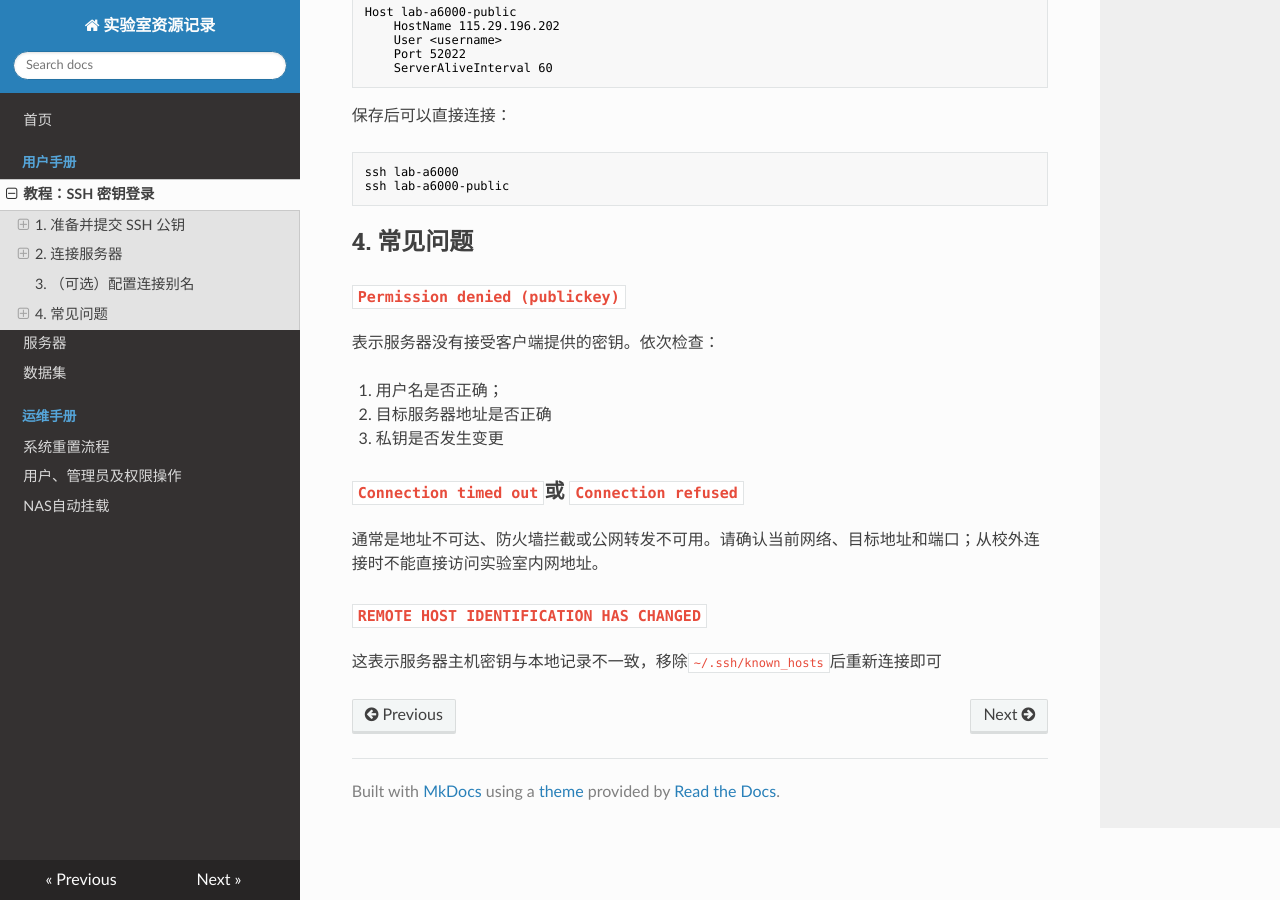
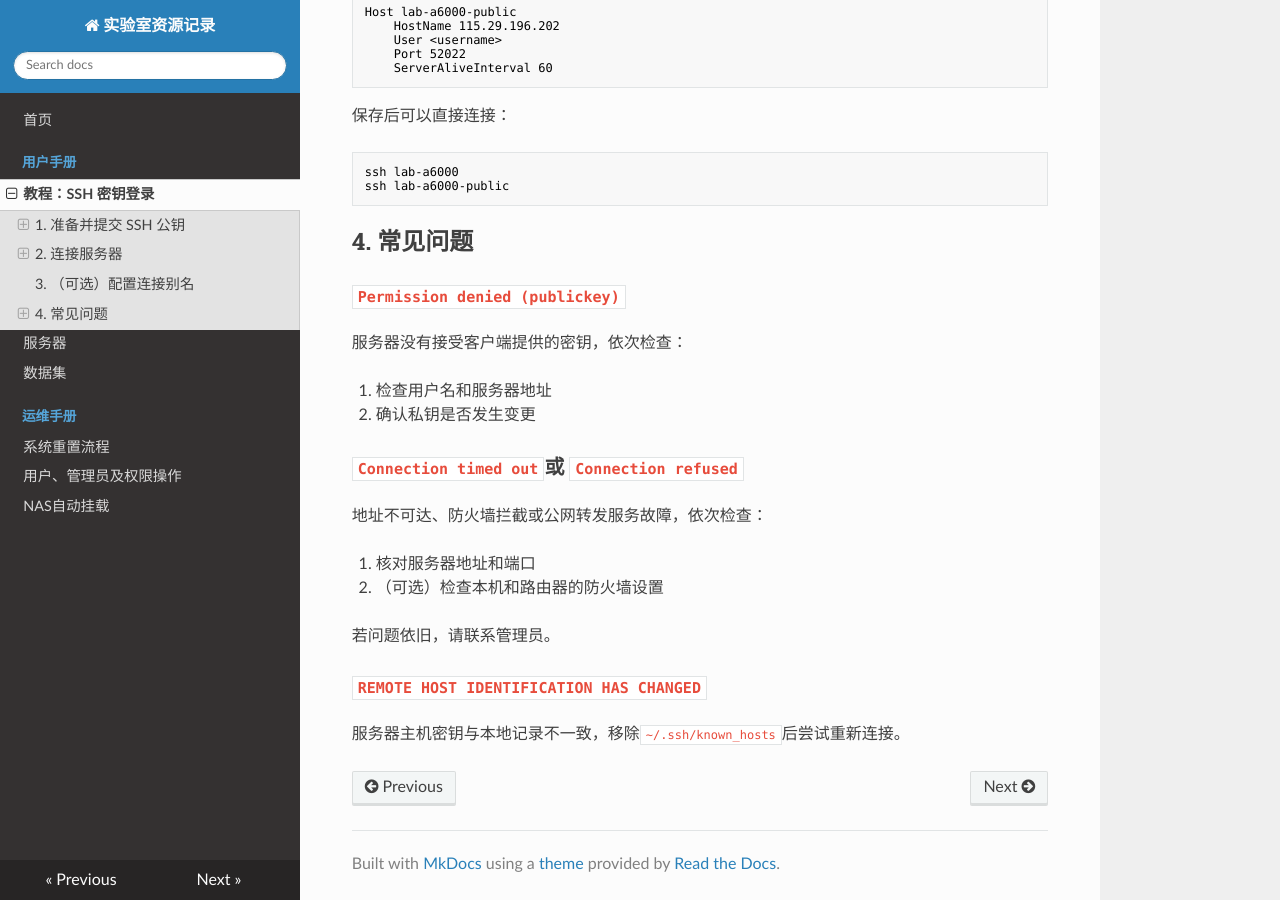
Before and after one commit to Unukalhai727/LabResource, an MkDocs documentation site: the page built from docs/user/ssh.md, in a window 1280 px wide and 900 px high, scrolled down 2546 px. Built offline with MkDocs 1.6.1, drawn with Linux system fonts in a browser that asks for light colours; nearby versions of some CDN libraries.

Commit message:
修改ssh教程:常见问题

```diff
--- a/docs/user/ssh.md
+++ b/docs/user/ssh.md
@@ -130,16 +130,20 @@ ssh lab-a6000-public
 
 ### `Permission denied (publickey)`
 
-表示服务器没有接受客户端提供的密钥。依次检查：
+服务器没有接受客户端提供的密钥，依次检查：
 
-1. 用户名是否正确；
-2. 目标服务器地址是否正确
-3. 私钥是否发生变更
+1. 检查用户名和服务器地址
+2. 确认私钥是否发生变更
 
 ### `Connection timed out`或 `Connection refused`
 
-通常是地址不可达、防火墙拦截或公网转发不可用。请确认当前网络、目标地址和端口；从校外连接时不能直接访问实验室内网地址。
+地址不可达、防火墙拦截或公网转发服务故障，依次检查：
+
+1. 核对服务器地址和端口
+2. （可选）检查本机和路由器的防火墙设置
+
+若问题依旧，请联系管理员。
 
 ### `REMOTE HOST IDENTIFICATION HAS CHANGED`
 
-这表示服务器主机密钥与本地记录不一致，移除`~/.ssh/known_hosts`后重新连接即可
+服务器主机密钥与本地记录不一致，移除`~/.ssh/known_hosts`后尝试重新连接。
```
